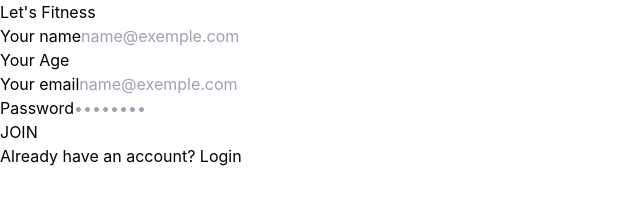
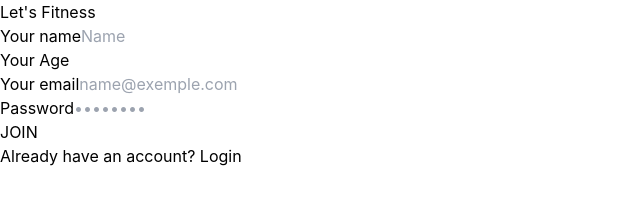
Before and after one commit to caiomelotec/nutri-client, a React (Vite) app: page / in a window 1280 px wide. Shown: the top 218 px of the page, without its empty margins (0-640 px from the left). Built offline with nearby package versions, Linux system fonts and the light colour scheme.

Commit message:
register

```diff
--- a/src/App.tsx
+++ b/src/App.tsx
@@ -1,10 +1,10 @@
 import "./App.css";
-import { Login } from "./components/Login.tsx";
+import { Register } from "./components/Register.tsx";
 
 function App() {
   return (
     <>
-      <Login />
+      <Register />
     </>
   );
 }
```
